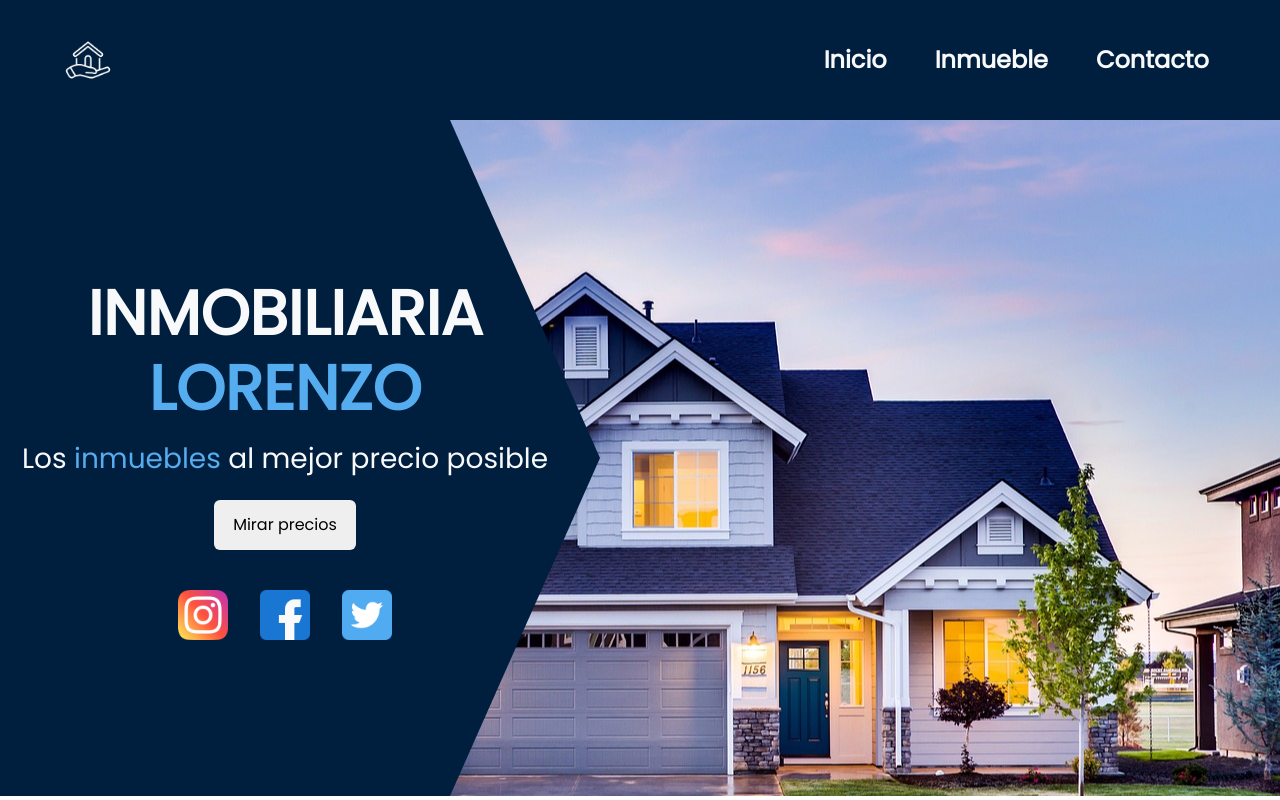
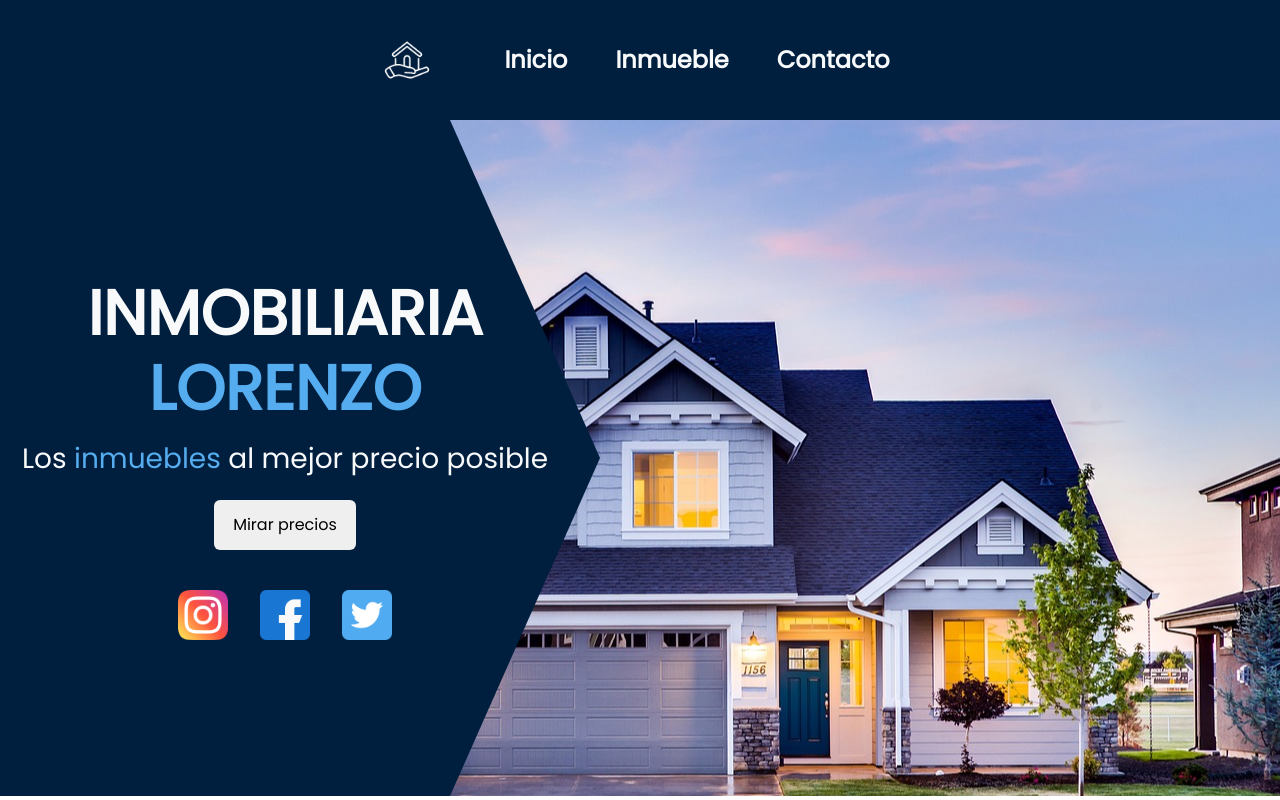
Before and after one commit to Lorentain/ProyectoInmobiliaria, a website: page index.html in a window 1280 px wide. Shown: the top 800 px of the page. Drawn offline with nearby package versions, Linux system fonts and the light colour scheme.

Commit message:
Update index.html

```diff
--- a/index.html
+++ b/index.html
@@ -11,7 +11,7 @@
 
     <header>
       <nav class="navbar navbar-expand-lg navbar-light">
-        <div class="container-fluid">
+        <div class="container-fluid d-flex align-items-center justify-content-center gap-5">
           <img src="./assets/logo.png" class="navbar-logo navbar-brand fs-3 text-light">
           <button class="navbar-toggler" type="button" data-bs-toggle="collapse" data-bs-target="#navbarSupportedContent" aria-controls="navbarSupportedContent" aria-expanded="false" aria-label="Toggle navigation">
             <span class="navbar-toggler-icon"></span>
```
